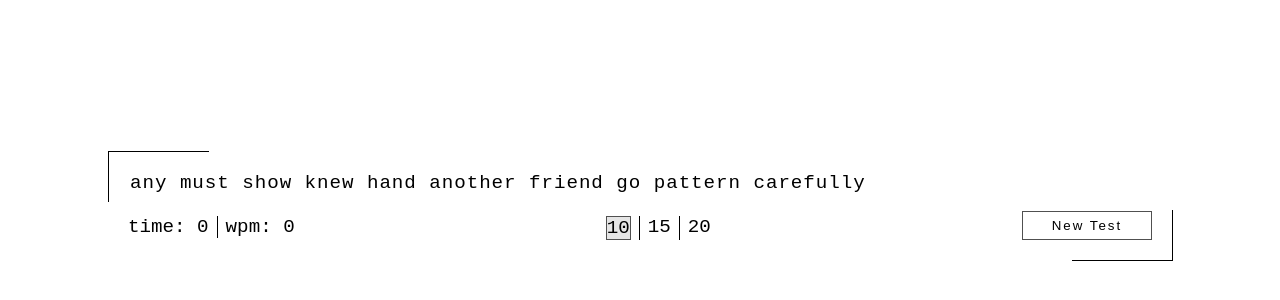
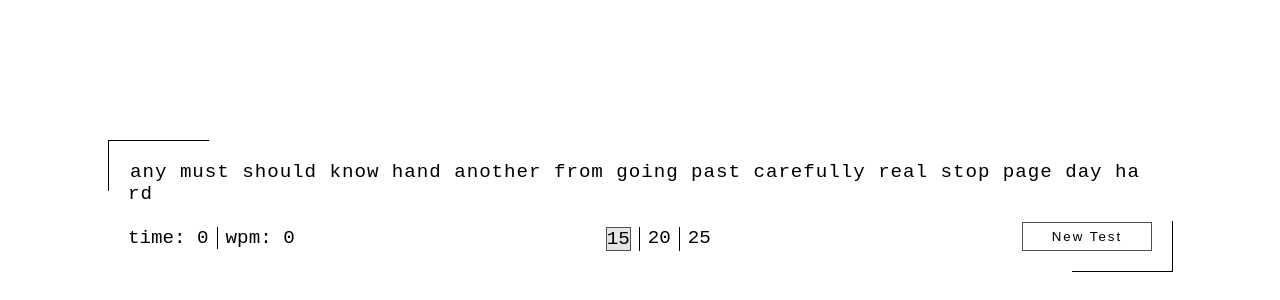
Before and after one commit to yattew/type-test, a React (Create React App) app: page / in a window 1280 px wide. Shown: the part 194-494 px from the top of the page. Built offline with nearby package versions, Linux system fonts and the light colour scheme.

Commit message:
minor fix

```diff
--- a/src/components/numWordsSelector.js
+++ b/src/components/numWordsSelector.js
@@ -1,16 +1,17 @@
 import React from "react";
 
-function NumWordsSelector({ numWords, setNumWords }) {
+function NumWordsSelector({ numWords, setNumWords, numWordsOptions }) {
     function handleClick(numWords) {
         setNumWords(numWords);
-        // console.log(numWords)
     }
-    let numWordsOptions = [10, 15, 20];
+
     return <>
         {
             numWordsOptions.map((num, idx) => {
                 return <>
-                    <div className={numWords === num ? "active-num-words" : ""} onClick={() => handleClick(num)}>{num}</div>
+                    <div className={numWords === num ? "active-num-words" : ""} onClick={() => handleClick(num)}>
+                        <span className="no-select">{num}</span>
+                    </div>
                     {idx === numWordsOptions.length - 1 ? null : <span className="no-select partition"></span>}
                 </>;
             })
--- a/src/components/test.js
+++ b/src/components/test.js
@@ -19,11 +19,12 @@ function getWpm(time, charArray, charInput) {
 }
 
 function Test() {
+    let numWordsOptions = [15, 20, 25];
     const [charArray, setCharArray] = useState([]);
     const [charInput, setCharInput] = useState("");
     const [timerState, setTimerState] = useState({ time: 0, state: "paused" });
     const [cursorClass, setCursorClass] = useState("cursor-move-right");
-    const [numWords, setNumWords] = useState(10);
+    const [numWords, setNumWords] = useState(numWordsOptions[0]);
     const [wpm, setWpm] = useState(0);
     const inputRef = useRef();
     const isActive = useIsActive("hidden-input");
@@ -85,7 +86,7 @@ function Test() {
                     <span className="partition no-select"></span><span>wpm: {wpm}</span>
                 </div>
                 <div className="num-words-selector">
-                    <NumWordsSelector numWords={numWords} setNumWords={setNumWords} />
+                    <NumWordsSelector numWords={numWords} setNumWords={setNumWords} numWordsOptions={numWordsOptions}/>
                 </div>
                 <button onClick={newText}>New Test</button>
             </div>
```
Also changed, not shown: src/words.js (+1 -1 lines).
